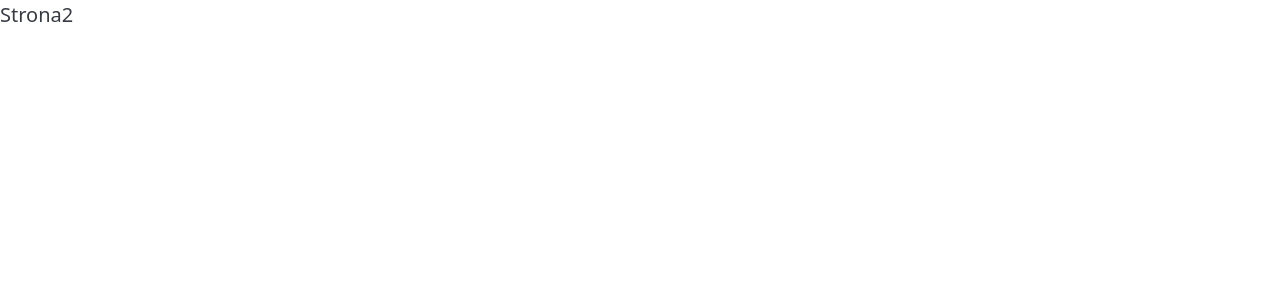
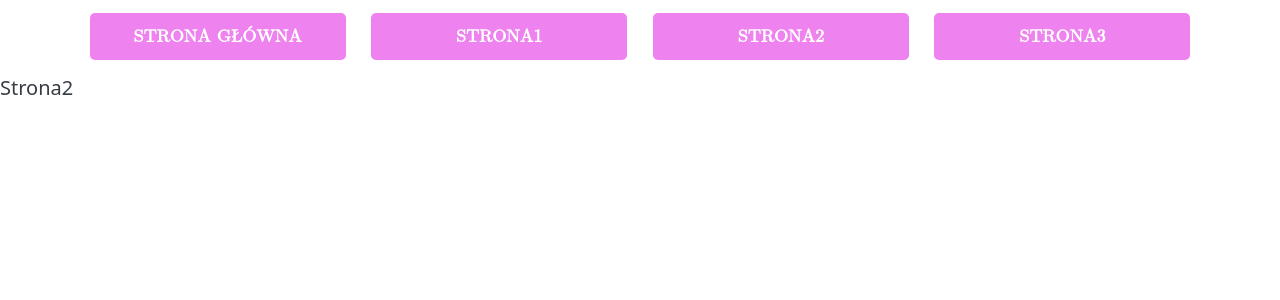
Before and after one commit to an93na/przypomienie, a React (Create React App) app: page /strona2 in a window 1280 px wide. Shown: the top 300 px of the page. Built offline with nearby package versions, Linux system fonts and the light colour scheme.

Commit message:
stylowanie paska nawigacji

```diff
--- a/src/App.js
+++ b/src/App.js
@@ -1,10 +1,11 @@
+import { Header } from "./components/Header";
 import { Navigation } from "./components/Navigation";
 
 function App() {
   return (
     <div className="App">
+      <Header />
       <Navigation />
-
     </div>
   );
 }
--- /dev/null
+++ b/src/components/Header.js
@@ -0,0 +1,13 @@
+import React from 'react'
+import { Link } from 'react-router-dom'
+import classes from '../style/link.module.css'
+export const Header = () => {
+  return (
+    <div style={{display: 'flex', flexDirection: 'row', justifyContent: 'center', alignContent: 'center', alignItems: 'center' }}>
+        <Link to="/" className={classes.link}>STRONA GŁÓWNA</Link>
+        <Link to="strona1" className={classes.link}>STRONA1</Link>
+        <Link to="strona2" className={classes.link}>STRONA2</Link>
+        <Link to="strona3" className={classes.link}>STRONA3</Link>
+    </div>
+  )
+}
--- /dev/null
+++ b/src/style/link.module.css
@@ -0,0 +1,15 @@
+.link{
+    vertical-align: inherit;
+    padding: 10px;
+    background-color: violet;
+    color: white;
+    font-size: large;
+    font-weight: bold;
+    font-family: math;
+    margin: 1vw;
+    border-radius: 5px;
+    text-align: center;
+    cursor: pointer;
+    text-decoration: none;
+    width: 20vw;
+}
```
